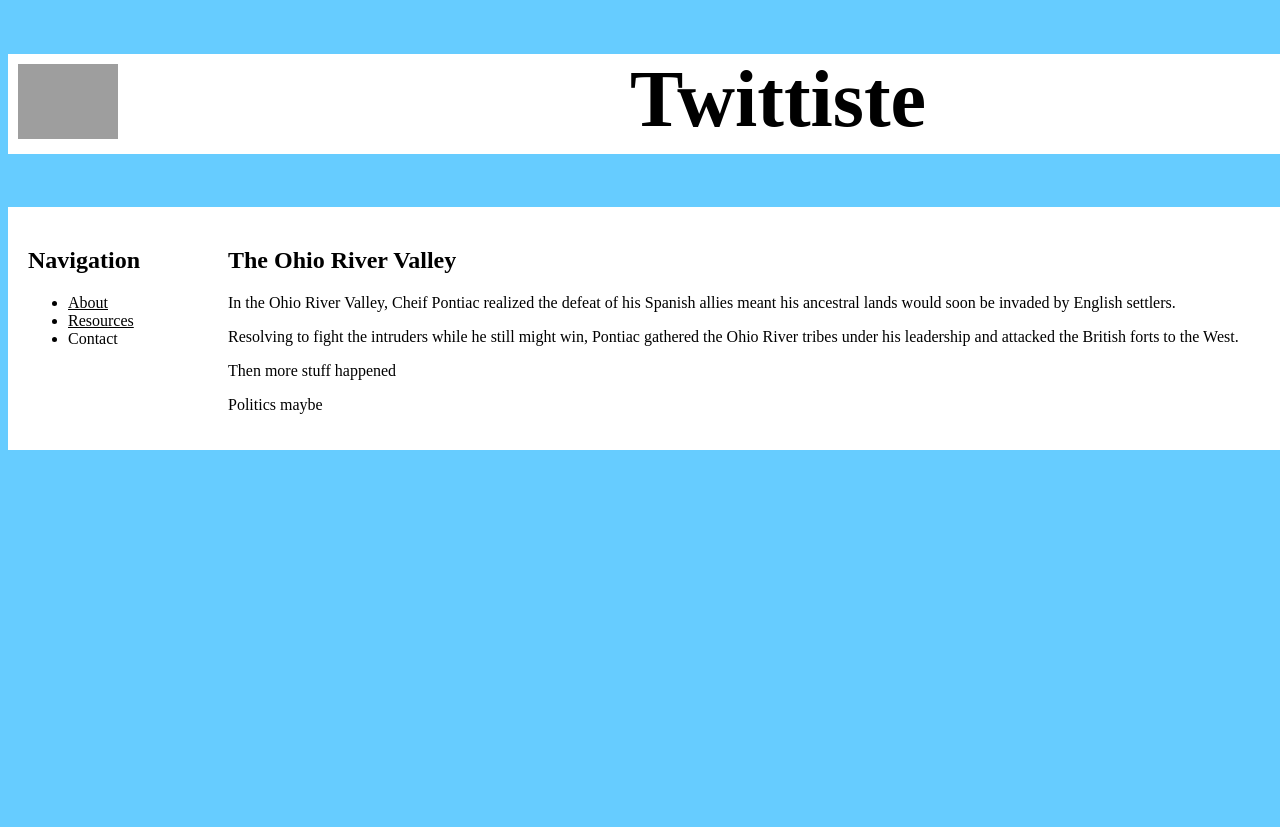
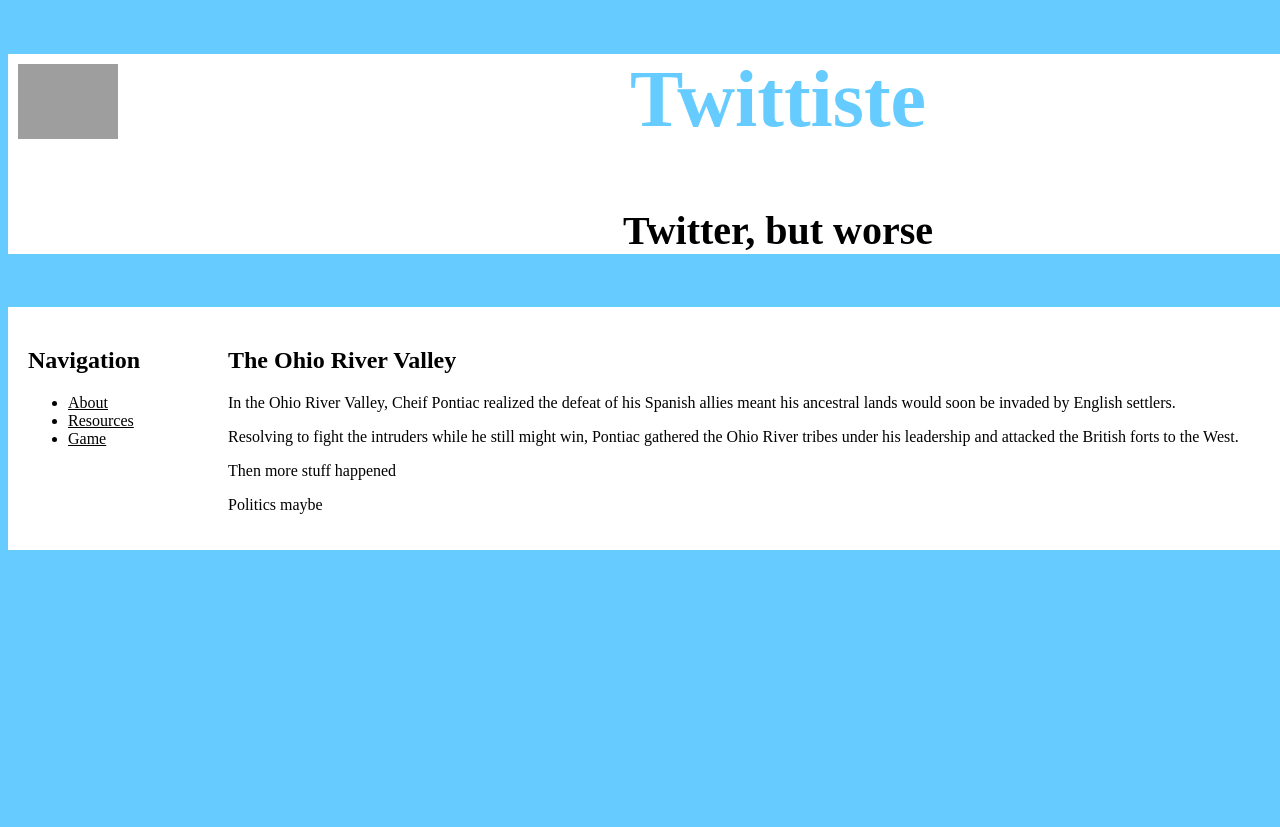
Before and after one commit to VerminSupreme/Elijah, a plain HTML site: page index.html in a window 1280 px wide. Shown: the top 827 px of the page. Before the commit the page ends 800 px from the top, so only its background shows below. Drawn offline with Linux system fonts and the light colour scheme; grey boxes are pictures that could not be loaded.

Commit message:
Update index.html

```diff
--- a/index.html
+++ b/index.html
@@ -12,7 +12,9 @@
         <img id="bird" style="float: right;" src="https://i.imgur.com/NMNiRuH.png">
         <img id="bird" style="float: left;" src="https://i.imgur.com/NMNiRuH.png">
 
-        <h1 class="bird">Twittiste</h1>
+        <h1 class="bird" id="blue" style="color: #66CCFF;">Twittiste</h1>
+        <div id="line"></div>
+        <h4>Twitter, but worse</h4>
       </div>
       <div id="container">
         <div id="nav">
@@ -20,8 +22,8 @@
           <ul>
             <a href="about.html"><li>About</li></a>
 
-            <a href="https://youtu.be/dGeEuyG_DIc"><li>Resources</li></a>
-              <li>Contact</li>
+            <a href="resources.html"><li>Resources</li></a>
+              <a href="game.html"><li>Game</li></a>
 
           </ul>
         </div>
@@ -34,5 +36,6 @@
         </div>
       </div>
 
+
   </body>
 </html>
```
